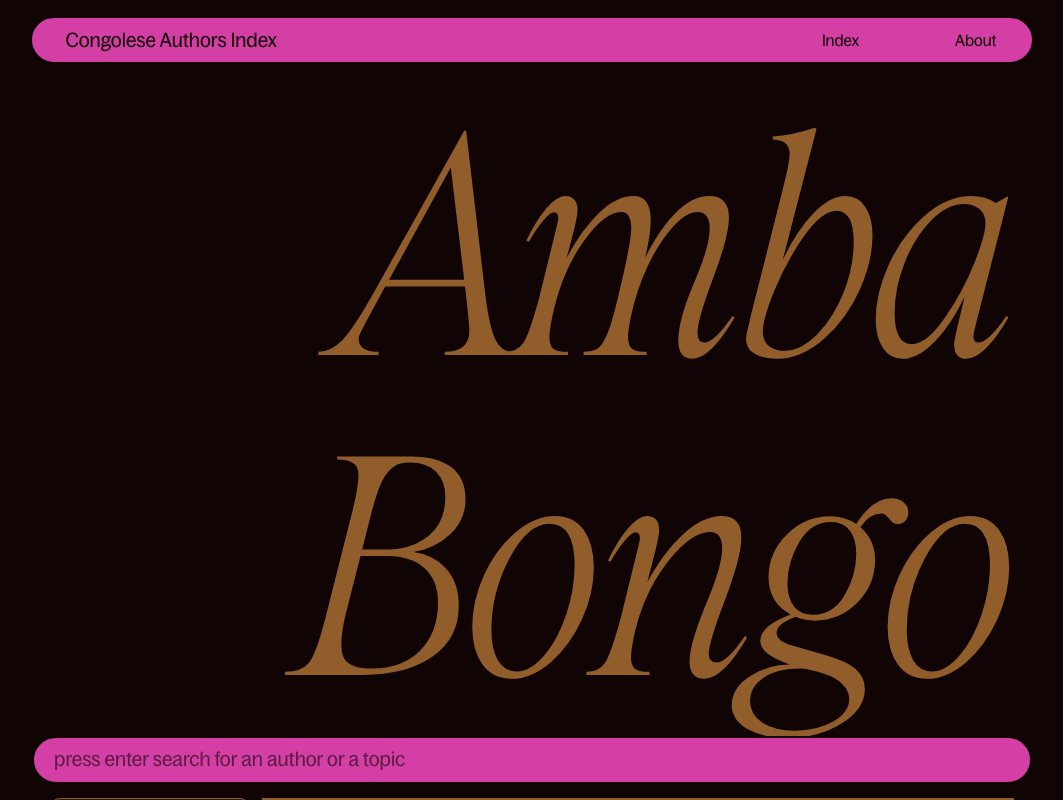
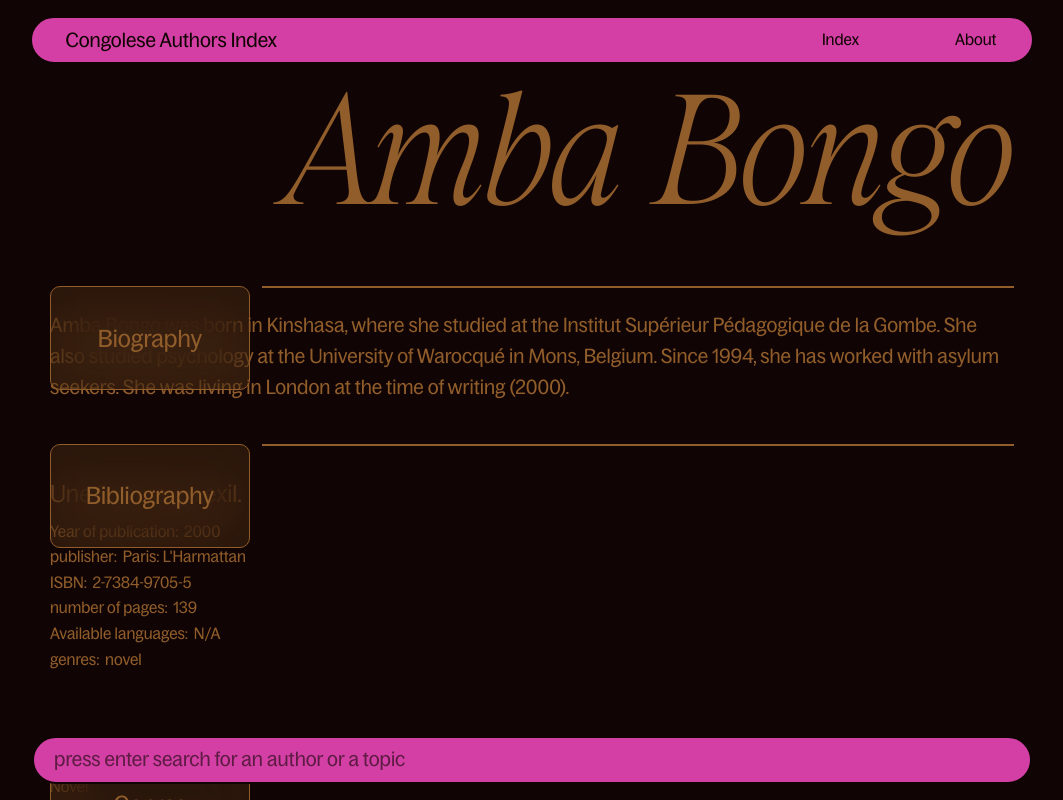
Before and after one commit to UncleDoubleU/Congolese-Authors-Index, a React (Vite) app in the folder 20250513-cai/: page /author/1 in a window 1280 px wide. Shown: the top 800 px of the page, without its empty margins (108-1171 px from the left). Built offline with nearby package versions, Linux system fonts and the light colour scheme.

Commit message:
started upding the style of the author's page

```diff
--- a/20250513-cai/package.json
+++ b/20250513-cai/package.json
@@ -12,7 +12,7 @@
   "dependencies": {
     "react": "^19.1.0",
     "react-dom": "^19.1.0",
-    "react-router": "^7.6.2"
+    "react-router": "^7.10.0"
   },
   "devDependencies": {
     "@eslint/js": "^9.25.0",
--- a/20250513-cai/src/App.sass
+++ b/20250513-cai/src/App.sass
@@ -48,11 +48,12 @@ $mobileH1: italic 21vw "Diolce", serif
 $mobileH2: normal 1.25rem "BagossCondensed", sans-serif
 $mobileH3: normal 1.5rem "BagossCondensed", sans-serif
 $mobileH32: normal 3.5rem "BagossCondensed", sans-serif
-$mobileP: normal 1rem/1.3125rem "BagossCondensed", sans-serif
-$mobileP2: normal 0.85rem/1rem "BagossCondensed", sans-serif
+$mobileP: normal 1rem/1.35rem "BagossCondensed", sans-serif
+$mobileP2: normal 0.85rem/1.15rem "BagossCondensed", sans-serif
 
 $smallH1: italic 25vw/25vw "Diolce", serif
-$smallH2: normal 1.625rem/2rem "BagossCondensed", sans-serif
+$smallH2: normal 1.625rem/2.25rem "BagossCondensed", sans-serif
+$smallP: normal 1.125rem/1.75rem "BagossCondensed", sans-serif
 
 html
      min-height: 100vh
@@ -110,7 +111,7 @@ main
 h1
      font: $mobileH1
      text-align: right
-     padding-top: 5.5rem
+     margin-top: 5.5rem
      @media (width >= $small)
           font: $smallH1
 
--- /dev/null
+++ b/20250513-cai/src/pages/AuthorPage/AuthorPage.module.sass
@@ -0,0 +1,11 @@
+@use '../../App'
+
+.h1
+     font: italic 12.5vw/12.5vw "Diolce", serif
+     margin-top: 3.5rem
+
+.bio
+     font: normal 1rem/1.65rem "BagossCondensed", sans-serif
+
+     @media screen and (width >= App.$small)
+          font: normal 1.25rem/1.95rem "BagossCondensed", sans-serif
--- a/20250513-cai/src/pages/AuthorPage/AuthorPage.tsx
+++ b/20250513-cai/src/pages/AuthorPage/AuthorPage.tsx
@@ -3,6 +3,7 @@ import { useContext } from "react";
 import Books from "../../components/Books/Books";
 import { TestContext } from "../../Contexts/Contexts";
 import IndexCat from "../../components/IndexCat/IndexCat";
+import styles from "./AuthorPage.module.sass"
 
 function AuthorPage() {
 
@@ -47,11 +48,11 @@ function AuthorPage() {
      )
      return (
           <main>
-               <h1>{author && `${author.firstName} ${author.lastName}`}</h1>
+               <h1 className={styles.h1}>{author && `${author.fullName}`}</h1>
                <section>
                     {/* <h2>Biography</h2><br /> */}
                     <IndexCat category="Biography" />
-                    <p>{author && `${author.biography}`}</p>
+                    <p className={styles.bio}>{author && `${author.biography}`}</p>
                </section>
                <section>
                     {/* <h2>Bibliography</h2><br /> */}
```
Also changed, not shown: 1 other file (tests, documents, lock files or other folders).
